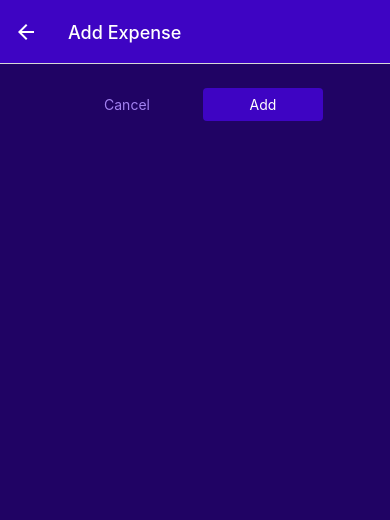
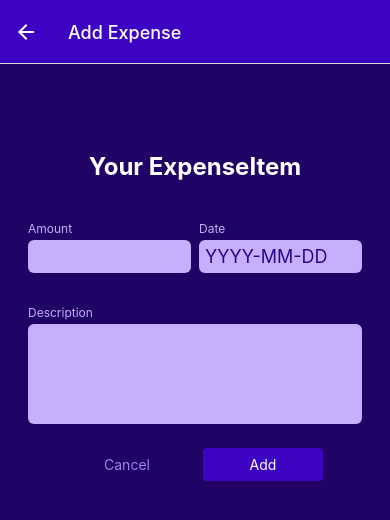
Before and after one commit to alanwsh/expense-tracker, a React Native app: screen /ManageExpense in a window 390 px wide. Shown: the top 520 px of the page. Built offline with nearby package versions, Linux system fonts and the light colour scheme.

Commit message:
add input form for expense

```diff
--- /dev/null
+++ b/components/ManageExpense/ExpenseForm.js
@@ -0,0 +1,48 @@
+import { View, StyleSheet, Text } from 'react-native';
+import Input from './Input';
+
+function ExpenseForm(){
+    function amountChangeHandler(){
+
+    }
+
+    return <View style={styles.form}>
+        <Text style={styles.title}>Your ExpenseItem</Text>
+        <View style={styles.inputsRow}>
+            <Input style={styles.rowInput} label="Amount" textInputConfig={{
+                keyboardType: 'decimal-pad',
+                onChangeText: amountChangeHandler
+            }}/>
+            <Input style={styles.rowInput} label="Date" textInputConfig={{
+                placeholder: 'YYYY-MM-DD',
+                maxLength: 10,
+                onChangeText: () => {}
+            }}/>
+        </View>
+        <Input label="Description" textInputConfig={{
+            multiline: true
+        }}/>
+    </View>
+}
+
+export default ExpenseForm;
+
+const styles = StyleSheet.create({
+    form:{
+        marginTop:40
+    },
+    inputsRow:{
+        flexDirection: 'row',
+        justifyContent: 'space-between'
+    },
+    rowInput:{
+        flex:1
+    },
+    title:{
+        fontSize: 24,
+        fontWeight: 'bold',
+        color:'white',
+        marginVertical: 24,
+        textAlign:'center'
+    }
+});
--- /dev/null
+++ b/components/ManageExpense/Input.js
@@ -0,0 +1,40 @@
+import { View, Text, TextInput, StyleSheet } from 'react-native';
+import { GlobalStyles } from '../../constants/styles';
+
+function Input({label, style, textInputConfig}){
+
+    let inputStyles = [styles.input];
+
+    if(textInputConfig && textInputConfig.multiline)
+        inputStyles.push(styles.inputMultiline);
+
+    return <View style={[styles.inputContainer, style]}>
+        <Text style={styles.label}>{label}</Text>
+        <TextInput style={inputStyles} {...textInputConfig}/>
+    </View>
+}
+
+export default Input;
+
+const styles = StyleSheet.create({
+    inputContainer:{
+        marginHorizontal: 4,
+        marginVertical: 16,
+    },
+    label:{
+        fontSize: 12,
+        color: GlobalStyles.colors.primary100,
+        marginBottom: 4
+    },
+    input:{
+        backgroundColor: GlobalStyles.colors.primary100,
+        color: GlobalStyles.colors.primary700,
+        padding: 6,
+        borderRadius: 6,
+        fontSize: 18,
+    },
+    inputMultiline:{
+        minHeight: 100,
+        textAlignVertical: 'top'
+    }
+});
--- a/screens/ManageExpenses.js
+++ b/screens/ManageExpenses.js
@@ -4,6 +4,7 @@ import { useLayoutEffect, useContext } from 'react';
 import { GlobalStyles } from '../constants/styles';
 import IconButton from '../components/IconButton';
 import { ExpensesContext } from '../store/expense-context';
+import ExpenseForm from '../components/ManageExpense/ExpenseForm';
 import Button from '../components/UI/Button';
 function ManageExpenses({route, navigation}){
   const editExpenseID = route.params?.expenseID;
@@ -36,10 +37,12 @@ function ManageExpenses({route, navigation}){
 
   return (
     <View style={styles.container}>
+      <ExpenseForm />
       <View style={styles.buttonContainer}>
         <Button style={styles.button} mode="flat" onPress={cancelHandler}>Cancel</Button>
         <Button style={styles.button} onPress={confirmHandler}>{ isEditing ? 'Update' : 'Add'}</Button>
       </View>
+
       { isEditing && (
         <View style={styles.deleteContainer}>
           <IconButton icon="trash" color={GlobalStyles.colors.error500} size={36} onPress={deleteExpense}/>
@@ -67,7 +70,8 @@ const styles = StyleSheet.create({
   buttonContainer:{
     flexDirection: 'row',
     justifyContent:'center',
-    alignItems:'center'
+    alignItems:'center',
+    marginTop:8
   },
   button:{
     minWidth:120,
```
